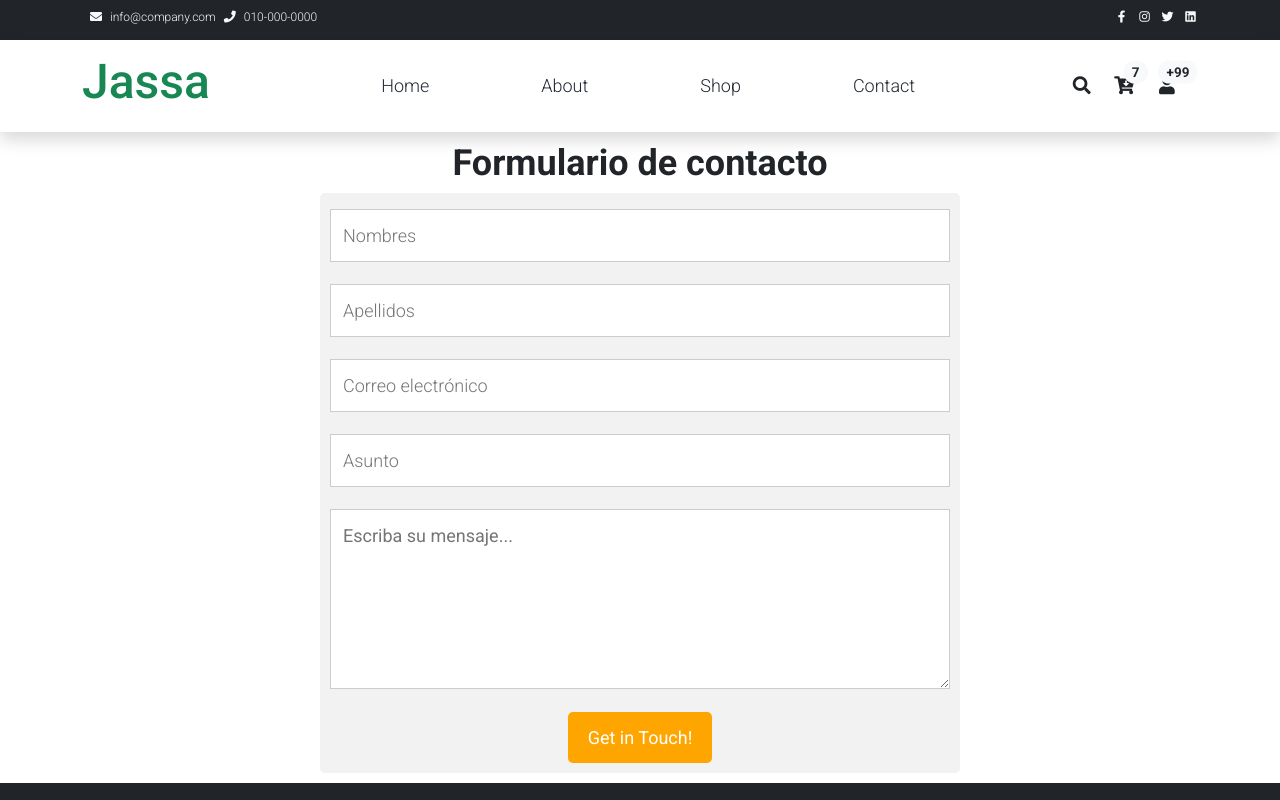
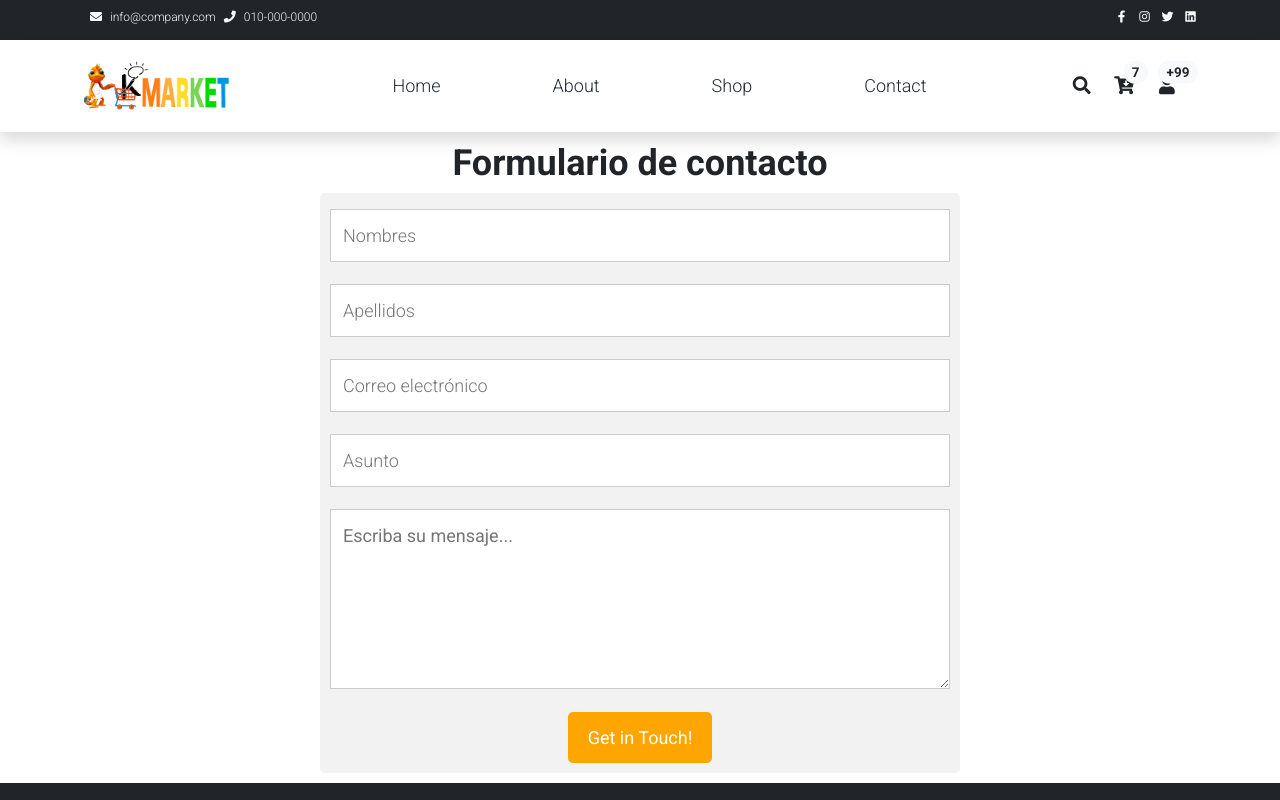
Before and after one commit to jeici21/e-commerce-front, a React (Create React App) app: page /contact in a window 1280 px wide. Shown: the top 800 px of the page. Built offline with nearby package versions, Linux system fonts and the light colour scheme.

Commit message:
Agregado logo de supermercado.

```diff
--- a/src/App.css
+++ b/src/App.css
@@ -36,7 +36,8 @@ div {
 
 /* General */
 .logo {
-  font-weight: 500 !important;
+  width: 250px auto !important;
+  height: 50px !important;
 }
 
 .text-warning {
--- a/src/components/NavbarMain.jsx
+++ b/src/components/NavbarMain.jsx
@@ -1,11 +1,12 @@
 import { NavLink } from "react-router-dom";
+import logo from "../images/K-Market-2.png";
 
 const NavbarMain = () => {
     return (
         <nav className="navbar navbar-expand-lg navbar-light shadow">
             <div className="container d-flex justify-content-between align-items-center">
-                <NavLink to="/" activeClassName="active" exact className="navbar-brand text-success logo h1 align-self-center" href="/">
-                    Jassa
+                <NavLink to="/" activeClassName="active" exact className="navbar-brand text-success h1 align-self-center" href="/">
+                    <img src={logo} alt="KMarket" className="logo" />
                 </NavLink>
                 <button className="navbar-toggler border-0" type="button" data-bs-toggle="collapse" data-bs-target="#templatemo_main_nav" aria-controls="navbarSupportedContent" aria-expanded="false" aria-label="Toggle navigation">
                     <span className="navbar-toggler-icon"></span>
```
Also changed, not shown: src/images/K-Market-2.png (added).
